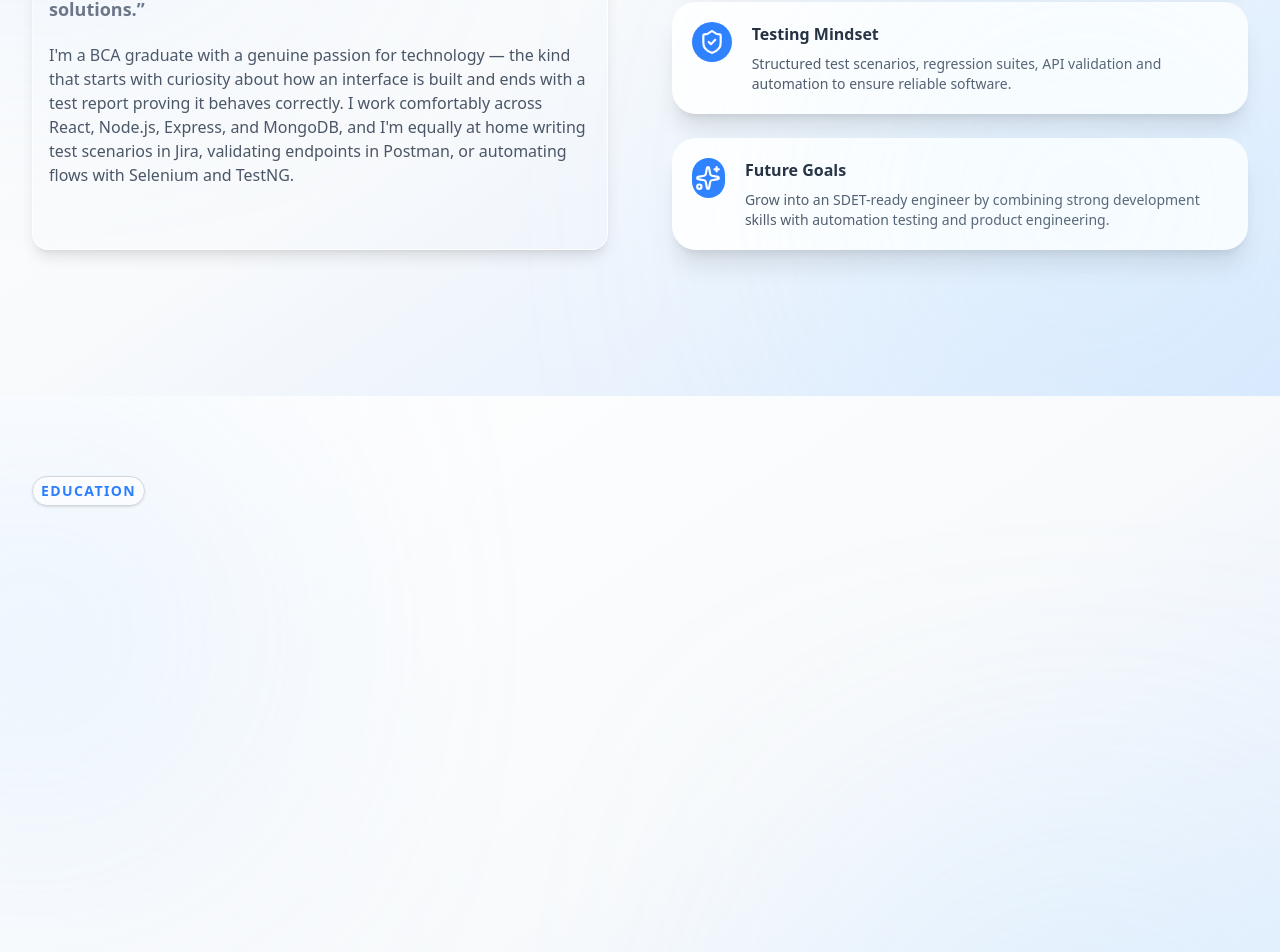
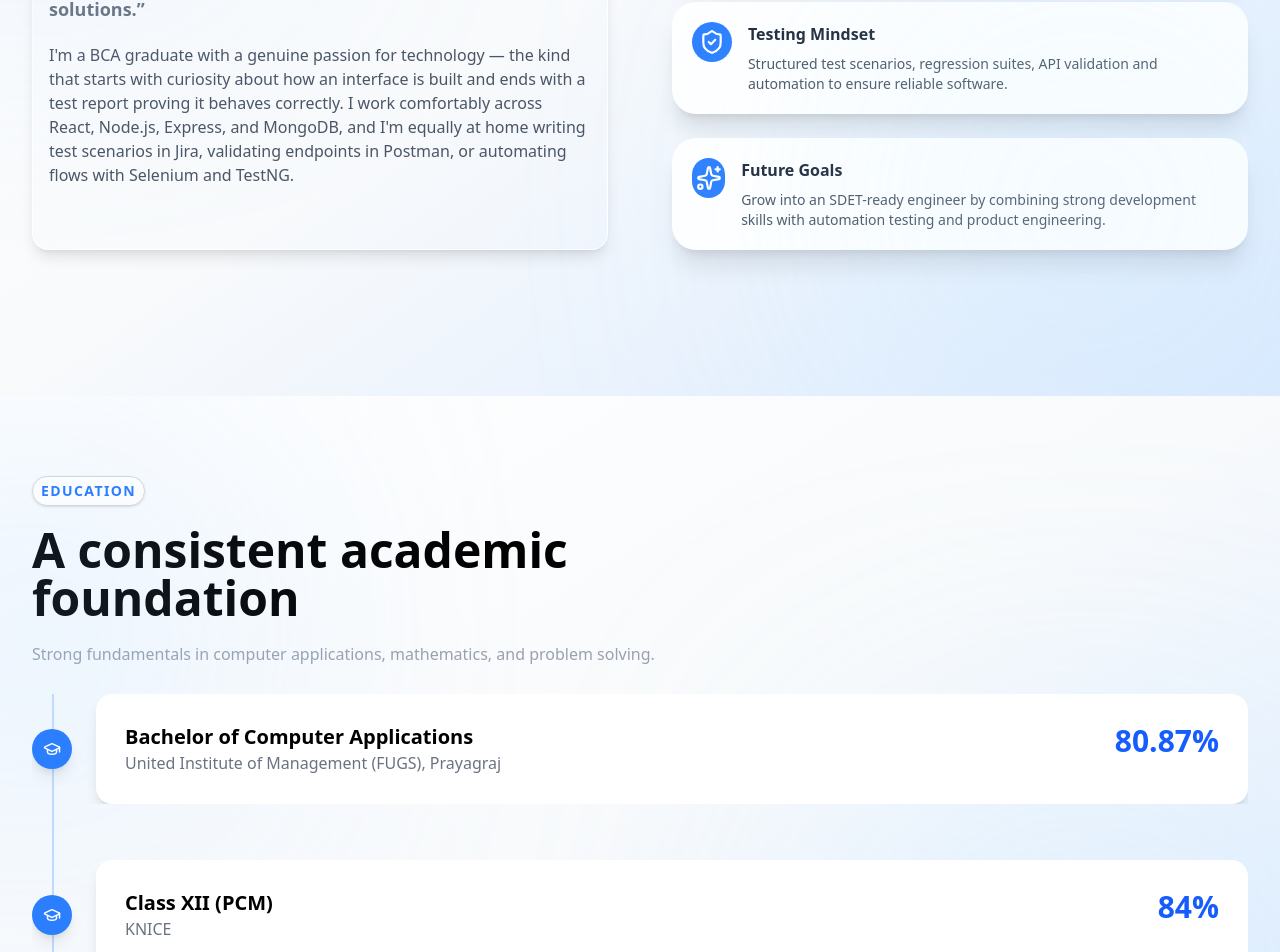
Before and after one commit to Coderjuhi/Portfolio, a React (Vite) app: page / in a window 1280 px wide. Shown: the part 1316-2268 px from the top of the page. Built offline with nearby package versions, Linux system fonts and the light colour scheme.

Commit message:
Education done

```diff
--- a/src/App.jsx
+++ b/src/App.jsx
@@ -3,6 +3,7 @@ import Header from "./component/Header";
 import Home from "./component/Home";
 import About from "./component/About";
 import Education from "./component/Education";
+import Skills from "./component/Skills";
 
 function App() {
 
@@ -17,6 +18,7 @@ function App() {
      <Home/>
  <About/>
  <Education/>
+ <Skills/>
     </>
   );
 };
--- a/src/component/About.jsx
+++ b/src/component/About.jsx
@@ -1,10 +1,32 @@
 import { Rocket, ShieldCheck, Sparkles } from "lucide-react";
-const About = () => {
+import { motion } from "framer-motion";
+
+const cards = [
+  {
+    title: "Development Journey",
+    description: "From Java fundamentals to full-stack MERN applications with authentication, dashboards and REST APIs.",
+    icon: Rocket,
+  },
+  {
+    title: "Testing Mindset",
+    description: "Structured test scenarios, regression suites, API validation and automation to ensure reliable software.",
+    icon: ShieldCheck,
+  },
+  {
+    title: "Future Goals",
+    description: "Grow into an SDET-ready engineer by combining strong development skills with automation testing and product engineering.",
+    icon: Sparkles,
+
+  },
+];
+
+
+export default function About  () {
   return (
     <>
 
       <section
-        id="home"
+        id="about"
         className="relative min-h-[55rem] overflow-hidden bg-gradient-to-br from-white via-slate-50 to-blue-100"
       >
         {/* Blur Background */}
@@ -21,6 +43,8 @@ const About = () => {
           <p className="mt-5  text-gray-400  max-w-3xl">My career objective is to join a team where I can contribute to full-stack development while raising the quality bar through disciplined testing practices.</p>
 
           <div className=" grid lg:grid-cols-2 max-w-7xl gap-16 mt-14   ">
+
+            {/* left side */}
             <div className="border border-white shadow-lg rounded-2xl p-4 ">
               <h2 className="text-lg font-semibold text-gray-500">
                 “I enjoy building scalable web applications and validating software quality through structured testing approaches.
@@ -35,70 +59,49 @@ const About = () => {
 
             {/* right side */}
             <div className="flex flex-col gap-6">
-              {/* Card 1 */}
-              <div className="bg-white rounded-3xl shadow-xl p-5 flex items-start gap-4">
-                <div className="h-10 w-14 rounded-full bg-blue-500 flex items-center justify-center text-white">
-                  <Rocket size={26} />
+              {cards.map((card,index) => {
+                const Icon = card.icon;
+                return (
+                     <motion.div key={index}
+                                        initial={{ opacity: 0, y: 70 }}
+                                        whileInView={{ opacity: 1, y: 0 }}
+                                        viewport={{ once: true }}
+                                        transition={{ duration: 0.6, delay: index * 0.1, }}
+
+                    className="bg-white rounded-3xl shadow-xl p-5 flex items-start gap-4  overflow-hidden
+              transition-all
+              duration-500
+              hover:-translate-y-3" >
+                    <div
+                      className="h-10 w-14 rounded-full bg-blue-500 flex items-center justify-center text-white">
+                      <Icon size={26} />
                     </div>
 
                     <div>
                       <h3 className="text-md font-semibold text-gray-800">
-                    Development Journey
+                        {card.title}
                       </h3>
 
                       <p className="mt-2 text-gray-600 text-sm">
-                    From Java fundamentals to full-stack MERN applications
-                    with authentication, dashboards and REST APIs.
+                        {card.description}
                       </p>
                     </div>
-              </div>
+                  </motion.div>
 
-              {/* Card 2 */}
-              <div className="bg-white rounded-3xl shadow-xl p-5 flex items-start gap-5">
-                <div className="h-10 w-14 rounded-full bg-blue-500 flex items-center justify-center text-white">
-                  <ShieldCheck size={26} />
-                </div>
 
-                <div>
-                  <h3 className="text-md font-semibold text-gray-800">
-                    Testing Mindset
-                  </h3>
+                );
+              })}
 
-                  <p className="mt-2 text-gray-600 text-sm">
-                    Structured test scenarios, regression suites, API
-                    validation and automation to ensure reliable software.
-                  </p>
-                </div>
-              </div>
 
-              {/* Card 3 */}
-              <div className="bg-white rounded-3xl shadow-xl p-5 flex items-start gap-5">
-                <div className="h-10 w-14 rounded-full bg-blue-500 flex items-center justify-center text-white">
-                  <Sparkles size={26} />
-                </div>
-
-                <div>
-                  <h3 className="text-md font-semibold text-gray-800">
-                    Future Goals
-                  </h3>
-
-                  <p className="mt-2 text-gray-600 text-sm">
-                    Grow into an SDET-ready engineer by combining strong
-                    development skills with automation testing and product
-                    engineering.
-                  </p>
             </div>
           </div>
         </div>
-          </div>
-          </div>
-
       </section >
 
-    </>
 
 
+
+    </>
   )
 
 }
-export default About;
--- a/src/component/Education.jsx
+++ b/src/component/Education.jsx
@@ -1,11 +1,31 @@
+import { GraduationCap } from "lucide-react";
 
+const education = [
+  {
 
+    degree: "Bachelor of Computer Applications",
+    institute: "United Institute of Management (FUGS), Prayagraj",
+    score: "80.87%",
+  },
+  {
+
+    degree: "Class XII (PCM)",
+    institute: "KNICE",
+    score: "84%",
+  },
+  {
+
+    degree: "Class X",
+    institute: "KNICE",
+    score: "92%",
+  },
+];
 const Education = () => {
   return (
     <>
       <section
-                id="home"
-                className="relative min-h-[55rem] overflow-hidden bg-gradient-to-br from-white via-slate-50 to-blue-100"
+        id="education"
+        className="relative min-h-[50rem] overflow-hidden bg-gradient-to-br from-white via-slate-50 to-blue-100"
       >
         {/* Blur Background */}
         <div className="absolute -left-32 top-20 h-80 w-80 rounded-full bg-blue-300 blur-[150px] opacity-40"></div>
@@ -17,6 +37,48 @@ const Education = () => {
           <span className="inline-block px-2 py-1 font-semibold rounded-full bg-white/60 backdrop-blur-lg border border-gray-300 text-blue-500 text-sm tracking-widest shadow">
             EDUCATION
           </span>
+          <h1 className="mt-5 text-5xl text-black font-bold max-w-2xl">A consistent academic foundation</h1>
+          <p className="mt-5  text-gray-400  max-w-2xl">Strong fundamentals in computer applications, mathematics, and problem solving.</p>
+
+          <div className="relative mt-7">
+
+            {/* Vertical Line */}
+            <div className="absolute left-5 top-0 h-full w-[2px] bg-blue-200 "></div>
+
+            <div className="space-y-14">
+              {education.map((item, index) => (
+
+                <div className="relative flex items-center  overflow-hidden
+              transition-all
+              duration-500
+              hover:-translate-y-3">
+
+                  {/* Timeline Icon */}
+                  <div className="absolute left-0 z-10 flex h-10 w-10 items-center justify-center rounded-full bg-blue-500 text-white shadow-lg">
+                    <GraduationCap size={18} />
+                  </div>
+
+                  <div className="ml-16 flex w-full justify-between rounded-2xl border border-white/50 bg-white p-7 shadow-lg">
+                    <div>
+                      <h1 className="text-xl font-semibold text-black">
+                        {item.degree}
+                      </h1>
+                      <p className="text-gray-500">
+                        {item.institute}
+                      </p>
+                    </div>
+
+                    <div className="text-3xl font-bold text-blue-600">
+                      {item.score}
+                    </div>
+                  </div>
+
+                </div>
+              ))}
+
+            </div>
+          </div>
+
         </div>
       </section>
 
--- a/src/component/FloatingBadge.jsx
+++ b/src/component/FloatingBadge.jsx
@@ -1,6 +1,4 @@
 import { animate, motion } from "framer-motion";
-
-
 
 const FloatingBadge = ({ text, icon: Icon, className,animate }) => {
     return (
--- a/src/component/Home.jsx
+++ b/src/component/Home.jsx
@@ -62,9 +62,7 @@ const Home = () => {
               speed={40}
               repeat={Infinity}
             />
-
           </div>
-
           <p className="mt-8 text-lg text-slate-600 leading-8 max-w-xl">
             Passionate BCA graduate specializing in MERN Stack Development,
             Java, and Software Testing. I love creating beautiful,
--- /dev/null
+++ b/src/component/Skills.jsx
@@ -0,0 +1,31 @@
+
+export default function Skills() {
+
+    return(
+        <>
+              <section
+        id="education"
+        className="relative min-h-[55rem] overflow-hidden bg-gradient-to-br from-white via-slate-50 to-blue-100"
+      >
+        {/* Blur Background */}
+        <div className="absolute -left-32 top-20 h-80 w-80 rounded-full bg-blue-300 blur-[150px] opacity-40"></div>
+
+        <div className="absolute right-0 bottom-0 h-96 w-96 rounded-full bg-sky-200 blur-[170px] opacity-40"></div>
+
+        <div className="max-w-7xl mx-auto px-8 pt-20 items-center">
+
+          <span className="inline-block px-2 py-1 font-semibold rounded-full bg-white/60 backdrop-blur-lg border border-gray-300 text-blue-500 text-sm tracking-widest shadow">
+            Skills
+          </span>
+          <h1 className="mt-5 text-5xl text-black font-bold max-w-2xl">Development and quality, side by side</h1>
+          <p className="mt-5  text-gray-400  max-w-2xl">A toolkit that spans the full MERN stack plus the manual and automation testing stack used to validate it.</p>
+
+
+
+
+        </div>
+        </section>
+        </>
+    )
+
+}
```
Also changed, not shown: src/component/Header.jsx (+27 -20 lines). Lines whose indentation alone changed are shown as unchanged.
